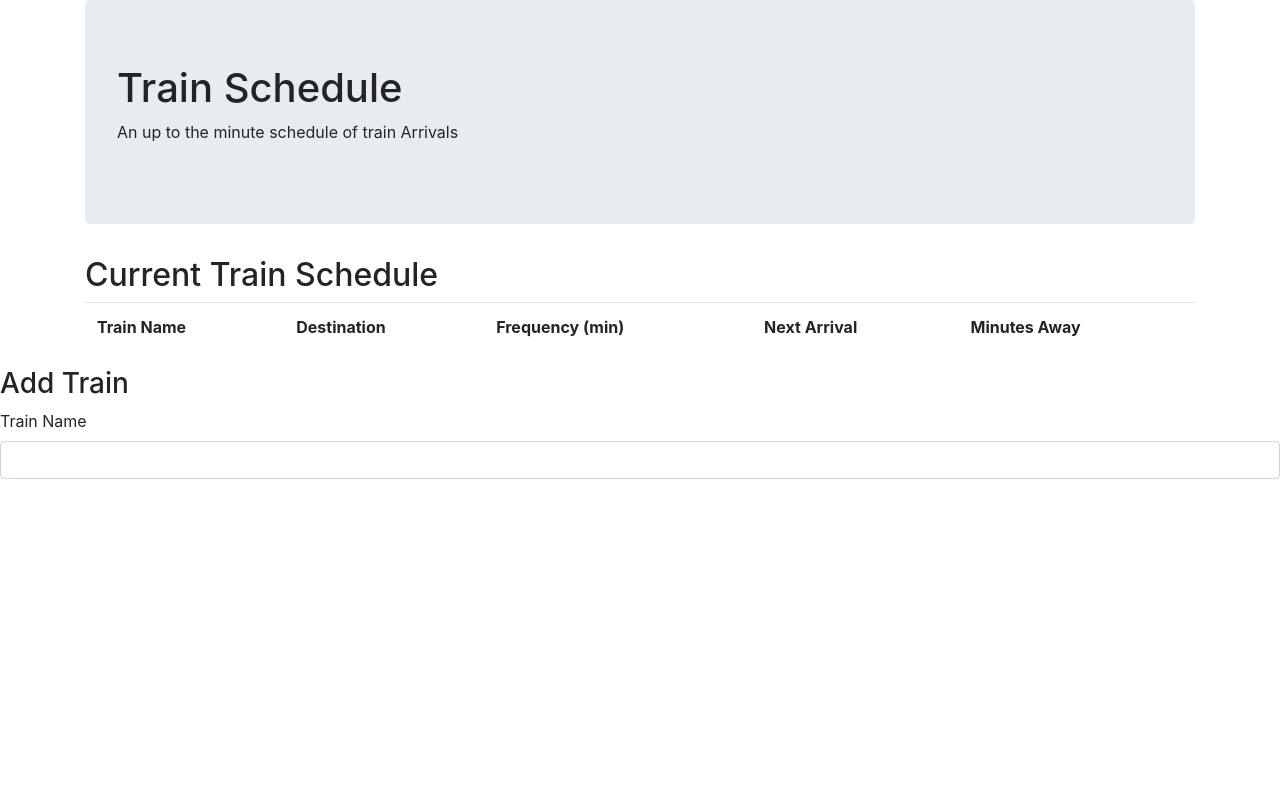
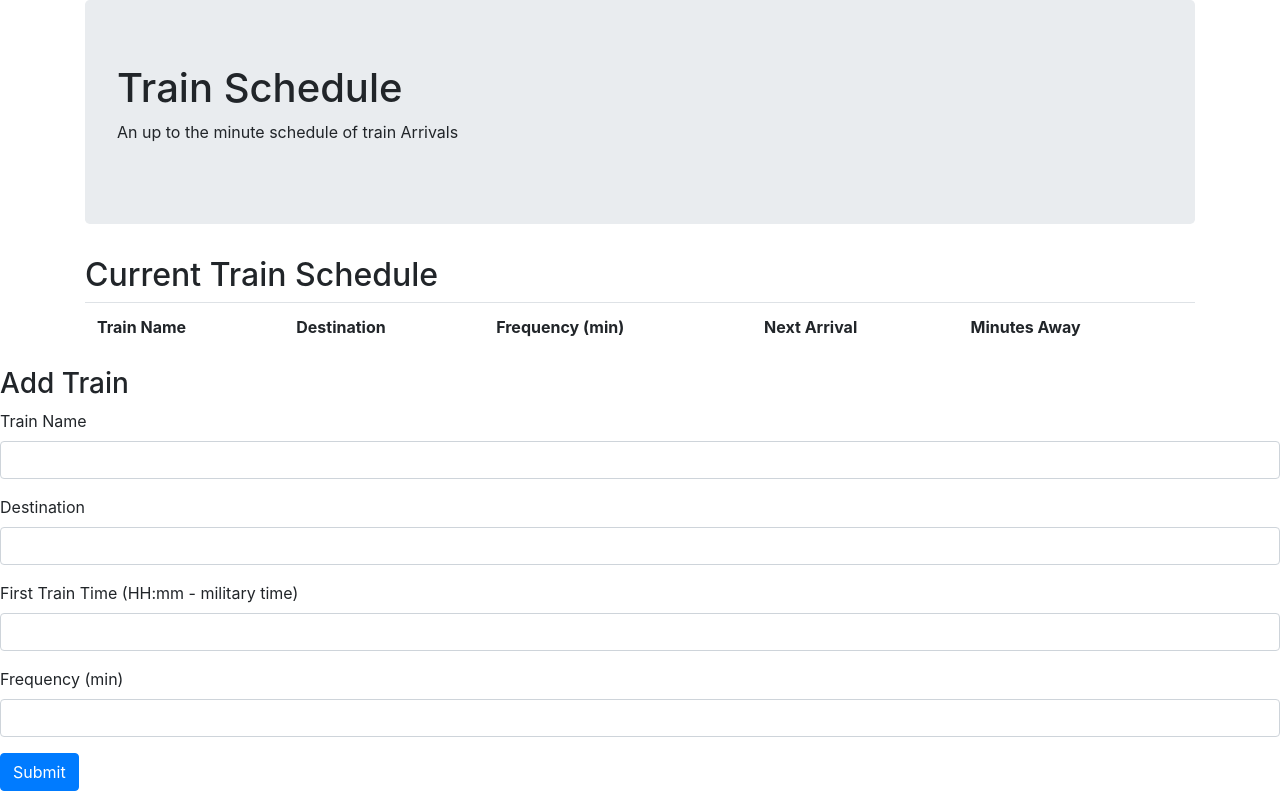
Before and after one commit to lewisjake/trainActivity, a plain HTML site: page index.html in a window 1280 px wide. Drawn offline with nearby package versions, Linux system fonts and the light colour scheme; files that its build step writes are made by us from their sources.

Commit message:
Added the form so the user can inout data. Added a submit button so the user can submit their input.

```diff
--- a/index.html
+++ b/index.html
@@ -39,8 +39,23 @@
                         <h3>Add Train</h3>
                     </div>
                     <form action="form" class="body">
-                        <label for="">Train Name</label>
-                        <input type="text" class="form-control" id="trainName" placeholder="">
+                        <div class="form-group">
+                            <label for="">Train Name</label>
+                            <input type="text" class="form-control" id="nameInput" placeholder="">
+                        </div>
+                        <div class="form-group">
+                            <label for="">Destination</label>
+                            <input type="text" class="form-control" id="destinationInput" placeholder="">
+                        </div>
+                        <div class="form-group">
+                            <label for="">First Train Time (HH:mm - military time)</label>
+                            <input type="text" class="form-control" id="timeInput" placeholder="">
+                        </div>
+                        <div class="form-group">
+                            <label for="">Frequency (min)</label>
+                            <input type="text" class="form-control" id="frequencyInput" placeholder="">
+                        </div>
+                        <button type="submit" class="btn btn-primary" id="submitButton">Submit</button>
                     </form>
                 </div>
             </div>
```
